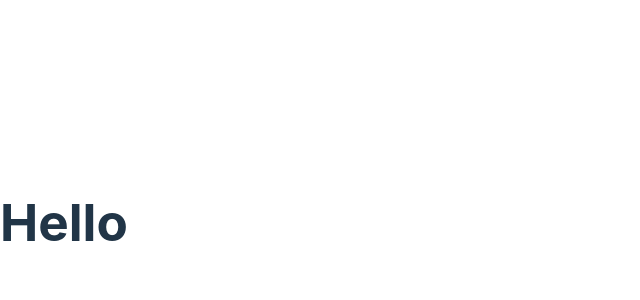
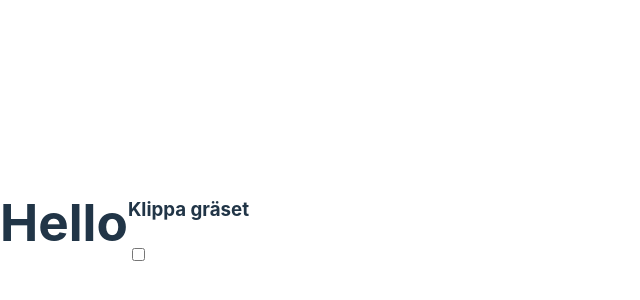
Before and after one commit to silvertejp89/TodoMedi, a website built with Vite: page index.html in a window 1280 px wide. Shown: the part 178-478 px from the top of the page, without its empty margins (0-640 px from the left). Built offline with nearby package versions, Linux system fonts and the light colour scheme.

Commit message:
create html for one task

```diff
--- a/index.html
+++ b/index.html
@@ -8,6 +8,7 @@
   </head>
   <body>
     <h1>Hello</h1>
+    <section class="container"></section>
     <script type="module" src="/main.js"></script>
   </body>
 </html>
--- a/main.js
+++ b/main.js
@@ -1,4 +1,6 @@
 import "./style.css";
+
+let todoList = [];
 
 class Task {
   description;
@@ -10,6 +12,26 @@ class Task {
   }
 }
 
+// Skapar några "existerande tasks"
 const task1 = new Task("Tvätta bilen", false);
+const task2 = new Task("Klippa gräset", false);
+const task3 = new Task("Städa altanen", false);
 
-console.log(task1);
+// Lägger tasks i todolist
+todoList.push(task1);
+todoList.push(task2);
+todoList.push(task3);
+
+// Skapa HTML
+const container = document.querySelector(".container");
+const card = document.createElement("article");
+const text = document.createElement("h3");
+let checkbox = document.createElement("input");
+checkbox.setAttribute("type", "checkbox");
+card.appendChild(text);
+card.appendChild(checkbox);
+container.appendChild(card);
+
+// const text = document.createElement("h3");
+// container.appendChild(text);
+text.innerHTML = todoList[1].description;
```
